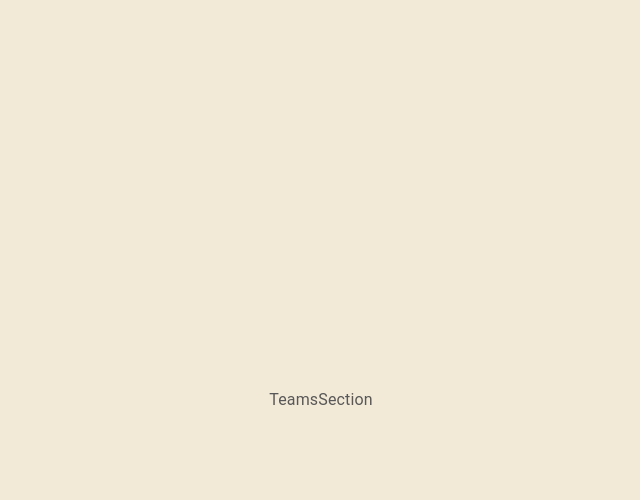
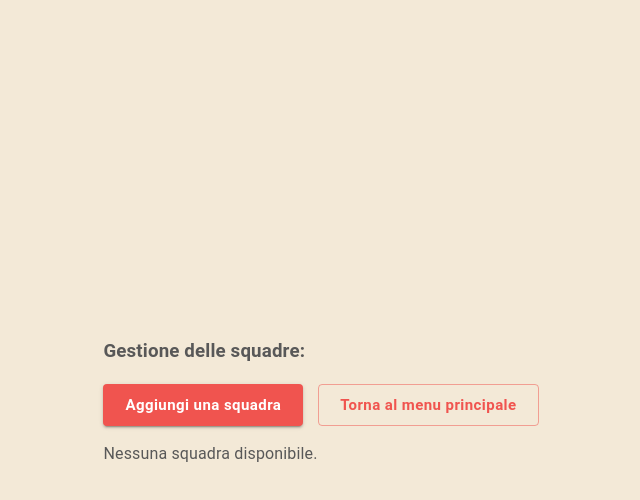
Before and after one commit to Kimerao0/PixelRacer, a React (Vite) app: page / in a window 1280 px wide. Both pictures are taken after a click on the button "Gestisci le squadre". Shown: the top 500 px of the page, without its empty margins (319-959 px from the left). Built offline with nearby package versions, Linux system fonts and the light colour scheme.

Commit message:
Added add team section

```diff
--- a/src/App.tsx
+++ b/src/App.tsx
@@ -4,18 +4,29 @@ import { CssBaseline, styled } from "@mui/material";
 import MainSection from "./sections/MainSection";
 import theme from "./style/theme";
 import TeamsSection from "./sections/TeamsSection";
+import { RaceTeam } from "./dto";
 
 export type SiteSection = "main" | "teams" | "race";
 
 const App: React.FC = () => {
+  const teamsFromLocalStorage = localStorage.getItem("teams");
   const [activeSection, setActiveSection] = useState<SiteSection>("main");
+  const [teams, setTeams] = useState<RaceTeam[]>(
+    teamsFromLocalStorage ? JSON.parse(teamsFromLocalStorage) : []
+  );
 
   const returnComponentBasedOnSection = () => {
     switch (activeSection) {
       case "main":
         return <MainSection setActiveSection={setActiveSection} />;
       case "teams":
-        return <TeamsSection setActiveSection={setActiveSection} />;
+        return (
+          <TeamsSection
+            setActiveSection={setActiveSection}
+            teams={teams}
+            setTeams={setTeams}
+          />
+        );
       case "race":
         return <p>Race page</p>;
     }
--- a/src/components/CarsHandler/index.tsx
+++ b/src/components/CarsHandler/index.tsx
@@ -1,12 +1,12 @@
 import React, { useState } from "react";
 import { Button, Grid2, styled, Typography } from "@mui/material";
-import { Player } from "../../dto";
+import { RaceTeam } from "../../dto";
 import PlayerCard from "../PlayerCard";
 import CreatePlayerModal from "../CreatePlayerModal";
 import ImageColorCounter from "..";
 
 const CarsHandler: React.FC = () => {
-  const [players, setPlayers] = useState<Player[]>([]);
+  const [players, setPlayers] = useState<RaceTeam[]>([]);
   const [createPlayerModalIsOpen, setCreatePlayerModalIsOpen] = useState(false);
 
   return (
--- a/src/dto/index.ts
+++ b/src/dto/index.ts
@@ -19,7 +19,7 @@ interface RaceCar {
   activeUpgrades: Upgrade[];
 }
 
-export interface Player {
+export interface RaceTeam {
   name: string;
   credits: number;
   cars: RaceCar[];
--- /dev/null
+++ b/src/sections/TeamsSection/components/createTeamForm.tsx
@@ -0,0 +1,59 @@
+import React, { useState } from "react";
+import { TextField, Box, Button } from "@mui/material";
+import { RaceTeam } from "../../../dto";
+
+const CreateTeamForm: React.FC<{
+  setCreateModeOn: React.Dispatch<React.SetStateAction<boolean>>;
+  teams: RaceTeam[];
+  setTeams: React.Dispatch<React.SetStateAction<RaceTeam[]>>;
+}> = ({ setCreateModeOn, teams, setTeams }) => {
+  const [teamName, setTeamName] = useState("");
+
+  const handleTeamNameChange = (event: React.ChangeEvent<HTMLInputElement>) => {
+    setTeamName(event.target.value);
+  };
+
+  const handleCreateTeam = () => {
+    if (teamName.trim() === "") {
+      alert("Please enter a team name.");
+      return;
+    }
+
+    if (teams.some((team) => team.name === teamName)) {
+      alert(`Team "${teamName}" already exists.`);
+      return;
+    }
+
+    const newTeam: RaceTeam = {
+      name: teamName,
+      credits: 100,
+      cars: [],
+      upgrades: [],
+    };
+
+    const updatedTeams = [...teams, newTeam];
+    localStorage.setItem("teams", JSON.stringify(updatedTeams));
+    setTeams(updatedTeams);
+    setCreateModeOn(false);
+    alert(`Team "${teamName}" created successfully!`);
+  };
+
+  return (
+    <Box
+      sx={{ display: "flex", flexDirection: "column", gap: 2, pt: 4, pb: 4 }}
+    >
+      <TextField
+        label="Nome Team"
+        value={teamName}
+        onChange={handleTeamNameChange}
+        variant="outlined"
+        fullWidth
+      />
+      <Button variant="contained" onClick={handleCreateTeam}>
+        Crea!
+      </Button>
+    </Box>
+  );
+};
+
+export default CreateTeamForm;
--- a/src/sections/TeamsSection/index.tsx
+++ b/src/sections/TeamsSection/index.tsx
@@ -1,11 +1,61 @@
-import React from "react";
+import React, { useState } from "react";
 import { SiteSection } from "../../App";
-import { styled } from "@mui/material";
+import { Button, styled } from "@mui/material";
+import { Column, Row } from "../../style";
+import CreateTeamForm from "./components/createTeamForm";
+import { RaceTeam } from "../../dto";
 
 const TeamsSection: React.FC<{
   setActiveSection: React.Dispatch<React.SetStateAction<SiteSection>>;
-}> = ({ setActiveSection }) => {
-  return <TeamsSectionWrapper>TeamsSection</TeamsSectionWrapper>;
+  teams: RaceTeam[];
+  setTeams: React.Dispatch<React.SetStateAction<RaceTeam[]>>;
+}> = ({ setActiveSection, teams, setTeams }) => {
+  const [createModeOn, setCreateModeOn] = useState<boolean>(false);
+  return (
+    <TeamsSectionWrapper>
+      <Column>
+        <h3>Gestione delle squadre:</h3>
+        <Row>
+          <Button
+            variant="contained"
+            size="large"
+            sx={{ marginRight: `15px` }}
+            onClick={() => setCreateModeOn(true)}
+          >
+            Aggiungi una squadra
+          </Button>{" "}
+          <Button
+            variant="outlined"
+            size="large"
+            onClick={() => setActiveSection("main")}
+          >
+            Torna al menu principale
+          </Button>
+        </Row>
+        {createModeOn && (
+          <CreateTeamForm
+            setCreateModeOn={setCreateModeOn}
+            teams={teams}
+            setTeams={setTeams}
+          />
+        )}
+        {teams.length > 0 ? (
+          <Row>
+            {teams.map((team) => (
+              <div key={team.name}>
+                <h4>{team.name}</h4>
+                <p>Crediti: {team.credits}</p>
+                <p>Auto: {team.cars.length}</p>
+                <p>Upgrades: {team.upgrades.length}</p>
+              </div>
+            ))}
+          </Row>
+        ) : (
+          <p>Nessuna squadra disponibile.</p>
+        )}
+      </Column>
+    </TeamsSectionWrapper>
+  );
 };
 
 export default TeamsSection;
```
